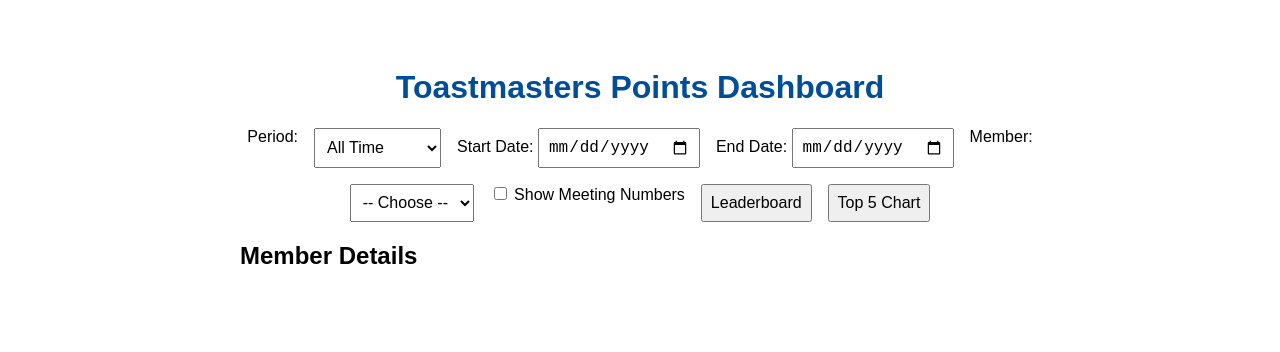
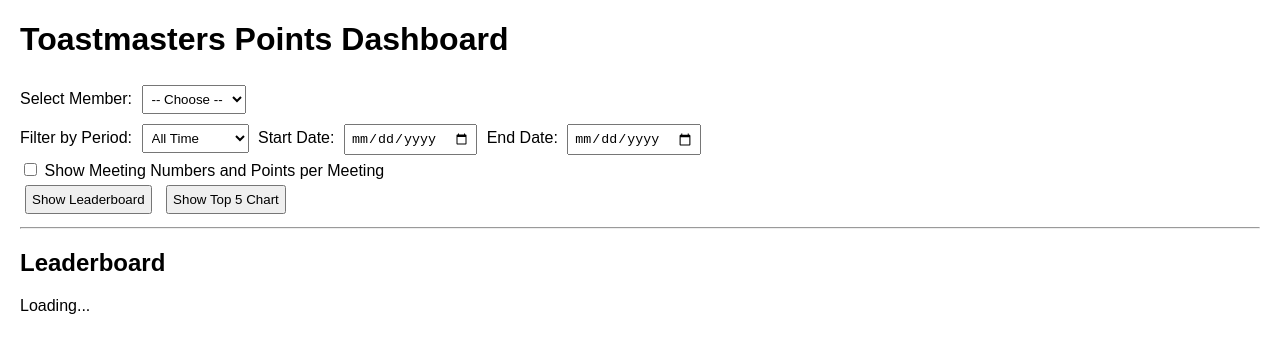
Before and after one commit to Bapco-Open/IBTMC, a plain HTML site: page index.html in a window 1280 px wide. Drawn offline with nearby package versions, Linux system fonts and the light colour scheme; a script that the page names is missing.

Commit message:
Update index.html

```diff
--- a/index.html
+++ b/index.html
@@ -1,44 +1,79 @@
-<!-- index.html -->
 <!DOCTYPE html>
 <html lang="en">
 <head>
-  <meta charset="UTF-8">
+  <meta charset="UTF-8" />
   <title>Toastmasters Points Dashboard</title>
-  <script src="https://cdnjs.cloudflare.com/ajax/libs/tabletop.js/1.5.1/tabletop.min.js"></script>
-  <script src="https://cdn.jsdelivr.net/npm/chart.js"></script>
-  <script src="script.js" defer></script>
-  <link rel="stylesheet" href="style.css">
+  <style>
+    body { font-family: Arial, sans-serif; margin: 20px; }
+    .hidden { display: none; }
+    select, input[type=date], button { margin: 5px; padding: 5px; }
+    table { border-collapse: collapse; width: 100%; max-width: 600px; margin: 10px 0; }
+    th, td { border: 1px solid #ccc; padding: 8px; text-align: left; }
+    th { background-color: #eee; }
+    .member-section { margin-bottom: 20px; }
+  </style>
 </head>
 <body>
+
   <h1>Toastmasters Points Dashboard</h1>
-  <div class="controls">
-    <label for="periodSelect">Period:</label>
+
+  <div>
+    <label for="memberSelect">Select Member:</label>
+    <select id="memberSelect">
+      <option value="">-- Choose --</option>
+    </select>
+  </div>
+
+  <div>
+    <label for="periodSelect">Filter by Period:</label>
     <select id="periodSelect">
-      <option value="all">All Time</option>
+      <option value="all" selected>All Time</option>
       <option value="month">This Month</option>
       <option value="quarter">This Quarter</option>
     </select>
 
-    <label>Start Date: <input type="date" id="startDate"></label>
-    <label>End Date: <input type="date" id="endDate"></label>
+    <label for="startDate">Start Date:</label>
+    <input type="date" id="startDate" />
 
-    <label for="memberSelect">Member:</label>
-    <select id="memberSelect"><option value="">-- Choose --</option></select>
-
-    <label><input type="checkbox" id="toggleMeetingNumbers"> Show Meeting Numbers</label>
-
-    <button id="showLeaderboard">Leaderboard</button>
-    <button id="showChart">Top 5 Chart</button>
+    <label for="endDate">End Date:</label>
+    <input type="date" id="endDate" />
   </div>
 
-  <div id="memberView" class="view">
-    <h2>Member Details</h2><div id="memberData"></div>
+  <div>
+    <input type="checkbox" id="toggleMeetingNumbers" />
+    <label for="toggleMeetingNumbers">Show Meeting Numbers and Points per Meeting</label>
   </div>
-  <div id="leaderboardView" class="view hidden">
-    <h2>Leaderboard</h2><div id="leaderboard"></div>
+
+  <div>
+    <button id="showLeaderboard">Show Leaderboard</button>
+    <button id="showChart">Show Top 5 Chart</button>
   </div>
-  <div id="chartView" class="view hidden">
-    <h2>Top 5 Members</h2><canvas id="topChart"></canvas>
+
+  <hr />
+
+  <div id="memberView" class="hidden">
+    <h2>Member Details</h2>
+    <div id="memberData"></div>
   </div>
+
+  <div id="leaderboardView" class="">
+    <h2>Leaderboard</h2>
+    <div id="leaderboard">Loading...</div>
+  </div>
+
+  <div id="chartView" class="hidden">
+    <h2>Top 5 Members Chart</h2>
+    <canvas id="topChart" width="600" height="400"></canvas>
+  </div>
+
+  <!-- Include Tabletop.js -->
+  <script src="https://cdnjs.cloudflare.com/ajax/libs/tabletop.js/1.5.4/tabletop.min.js"></script>
+
+  <!-- Include Chart.js -->
+  <script src="https://cdn.jsdelivr.net/npm/chart.js"></script>
+
+  <!-- Your script.js content goes here -->
+  <script src="script.js"></script>
+
 </body>
 </html>
```
